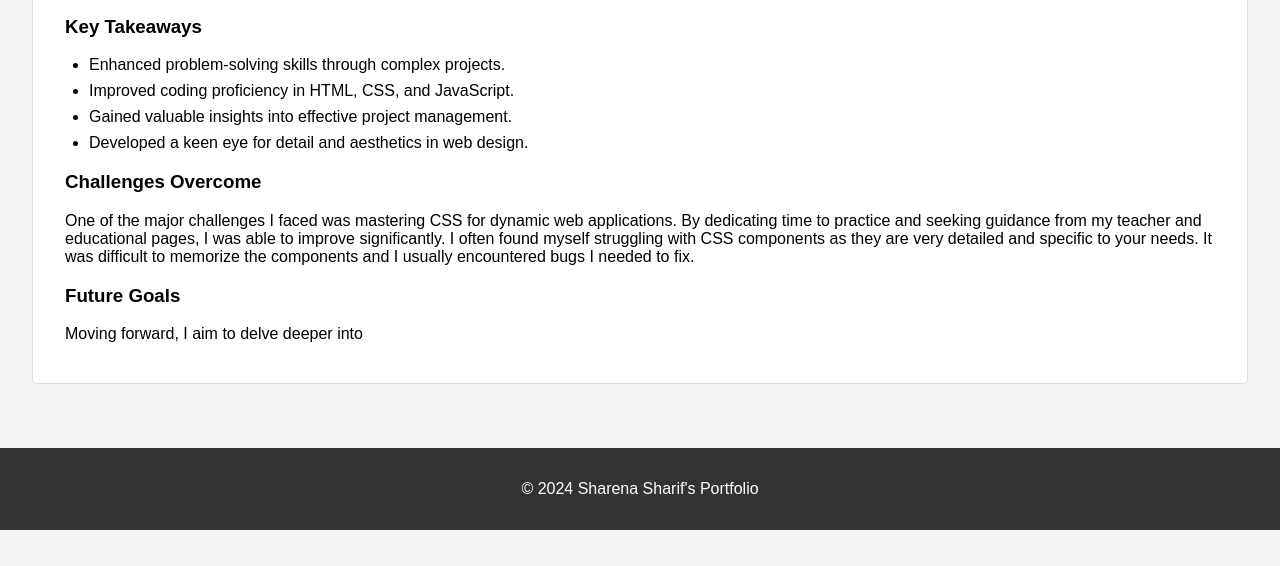
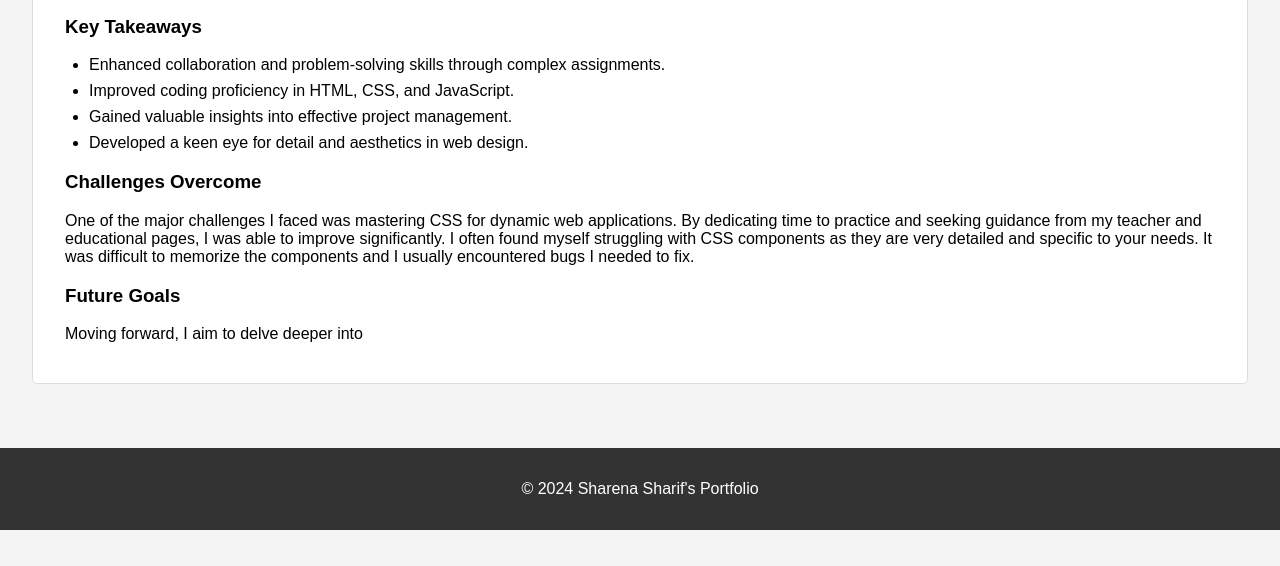
Before and after one commit to sharenaa/index.html, a plain HTML site: page reflection.html in a window 1280 px wide. Shown: the part 234-800 px from the top of the page. Drawn offline with Linux system fonts and the light colour scheme.

Commit message:
Update reflection.html

```diff
--- a/reflection.html
+++ b/reflection.html
@@ -24,7 +24,7 @@
 
             <h3>Key Takeaways</h3>
             <ul>
-                <li>Enhanced problem-solving skills through complex projects.</li>
+                <li>Enhanced collaboration and problem-solving skills through complex assignments.</li>
                 <li>Improved coding proficiency in HTML, CSS, and JavaScript.</li>
                 <li>Gained valuable insights into effective project management.</li>
                 <li>Developed a keen eye for detail and aesthetics in web design.</li>
```
